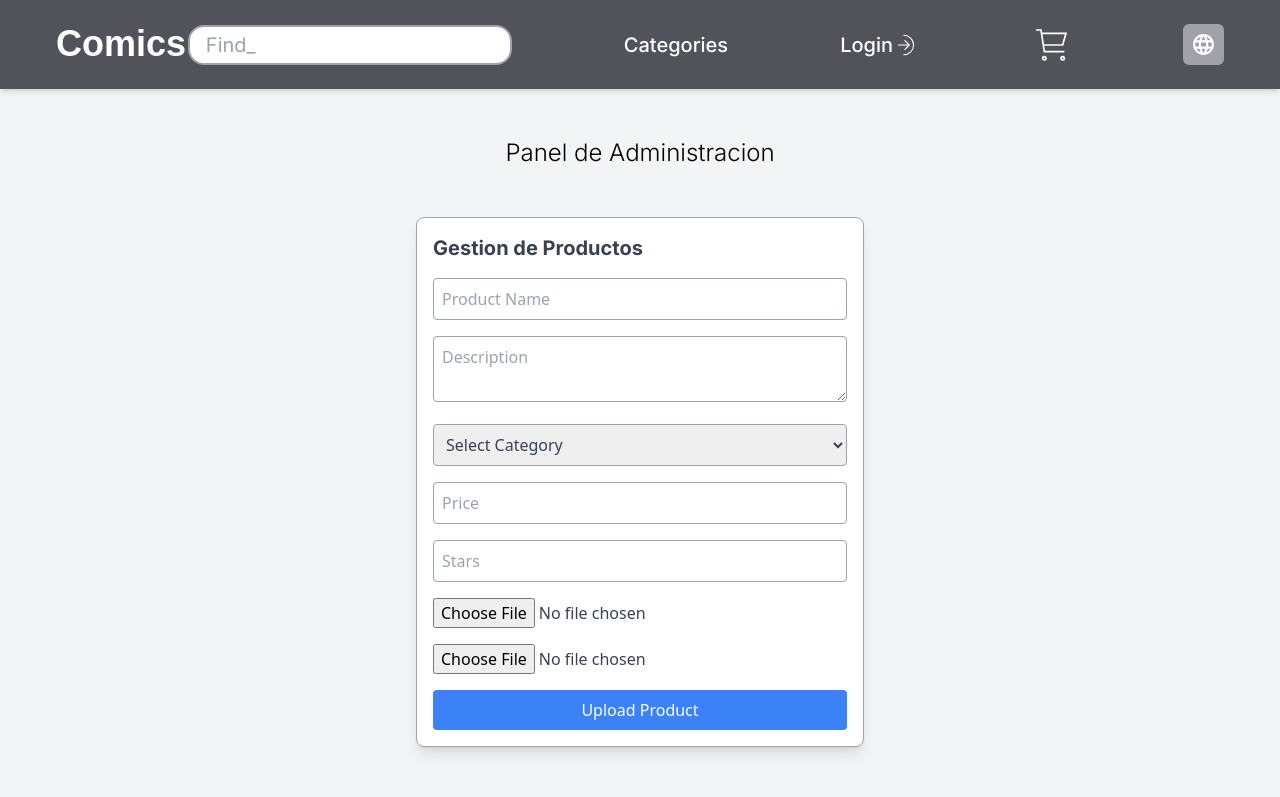
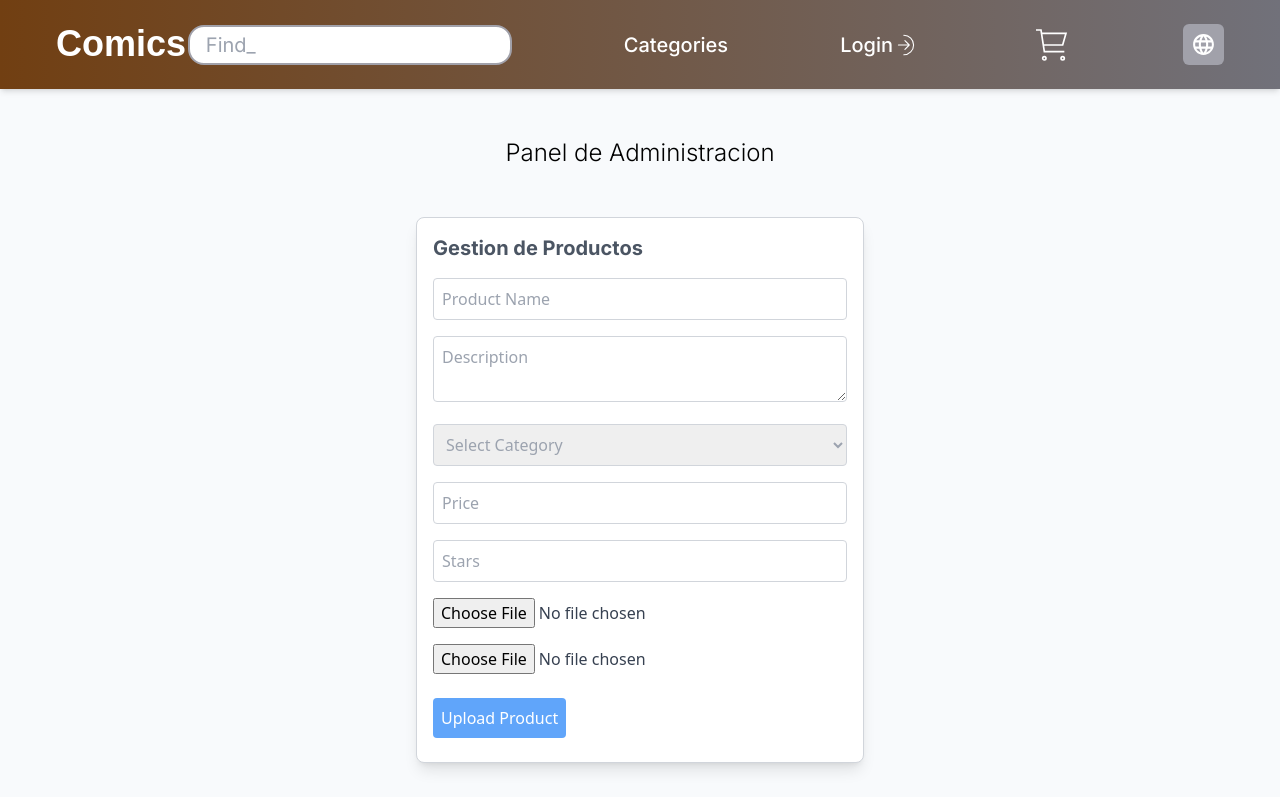
Before and after one commit to Danil22May/P3-Digital-Academy-Project-ComicsShop-Frontend, a React (Vite) app: page /admin in a window 1280 px wide. Shown: the top 797 px of the page. Built offline with nearby package versions, Linux system fonts and the light colour scheme; a web font is replaced by a local one.

Commit message:
products added and small design fixes

```diff
--- a/src/App.jsx
+++ b/src/App.jsx
@@ -12,7 +12,7 @@ import { AuthProvider } from "./AuthContext";
 function App() {
   return (
     <AuthProvider>
-      <div className="min-h-screen bg-gray-100">
+      <div className="min-h-screen bg-slate-50">
         <Navbar />
         <Routes>
           <Route exact path="/" element={<Home />} />
--- a/src/components/Carousel.jsx
+++ b/src/components/Carousel.jsx
@@ -17,14 +17,14 @@ export default function Carousel() {
   useEffect(() => {
     const interval = setInterval(() => {
       setCurrentIndex((prevIndex) => (prevIndex + 1) % images.length);
-    }, 5000);
+    }, 10000);
 
     return () => clearInterval(interval);
   }, []);
 
   const handlePrevious = () => {
     setCurrentIndex((prevIndex) =>
-      prevIndex === 0 ? images.length - 1 : prevIndex - 1
+      prevIndex === 0 ? images.length - 1 : prevIndex - 1,
     );
   };
 
@@ -33,7 +33,7 @@ export default function Carousel() {
   };
 
   return (
-    <div className="border-4 border-gray-300 my-10 sm:m-10 relative w-90 h-44 overflow-hidden rounded-xl shadow">
+    <div className="w-90 relative my-10 h-44 overflow-hidden rounded-xl border-4 border-gray-300 shadow sm:m-10">
       <div
         className="flex transition-transform duration-500"
         style={{ transform: `translateX(-${currentIndex * 100}%)` }}
@@ -42,25 +42,25 @@ export default function Carousel() {
           <a
             href={href[index]}
             target="_blank"
-            className="w-full h-full flex-shrink-0 z-0"
+            className="z-0 h-full w-full flex-shrink-0"
             key={index}
           >
             <img
               src={src}
               alt={`Slide ${index + 1}`}
-              className="w-full object-cover z-0"
+              className="z-0 w-full object-cover"
             />
           </a>
         ))}
       </div>
       <button
-        className="absolute left-4 top-1/2 transform -translate-y-1/2 bg-white rounded-full p-2 shadow"
+        className="absolute left-4 top-1/2 -translate-y-1/2 transform rounded-full bg-white p-2 shadow"
         onClick={handlePrevious}
       >
         &lt;
       </button>
       <button
-        className="absolute right-4 top-1/2 transform -translate-y-1/2 bg-white rounded-full p-2 shadow"
+        className="absolute right-4 top-1/2 -translate-y-1/2 transform rounded-full bg-white p-2 shadow"
         onClick={handleNext}
       >
         &gt;
--- a/src/components/Home.jsx
+++ b/src/components/Home.jsx
@@ -9,7 +9,7 @@ export default function Home() {
   const [products, setProducts] = useState(null);
   const fetchProduct = async () => {
     const response = await fetch(
-      `http://localhost:8080/api/v1/products?page=0&limit=10`,
+      `http://localhost:8080/api/v1/products?page=0&limit=100`,
       {
         method: "GET",
         headers: {
@@ -32,13 +32,19 @@ export default function Home() {
   }, []);
 
   if (!products) {
-    return <div>Loading...</div>;
+    return <div className="text-center text-2xl">Loading...</div>;
   }
 
   return (
     <>
+      <h1 className="mx-auto my-10 w-[900px] scroll-m-20 text-center text-4xl font-extrabold tracking-tight lg:text-5xl">
+        Your Best <span className="text-yellow-900"> Comics Shop</span>
+      </h1>
       <Carousel />
       <hr className="mx-auto my-10 w-96 border-2" />
+      <h2 className="scroll-m-20 pb-2 text-center text-3xl font-semibold tracking-tight first:mt-0">
+        All Products
+      </h2>
       <div className="m-4 grid grid-cols-1 gap-4 sm:grid-cols-2 md:m-10 xl:grid-cols-3 2xl:grid-cols-4">
         {products.map((product) => (
           <Card
--- a/src/components/Navbar.jsx
+++ b/src/components/Navbar.jsx
@@ -3,7 +3,7 @@ import { Link } from "react-router-dom";
 
 function Navbar() {
   return (
-    <div className="flex-wrap bg-zinc-600 p-6 px-14 shadow-md md:flex md:justify-between">
+    <div className="flex-wrap bg-gradient-to-l from-zinc-500 to-yellow-900 p-6 px-14 shadow-md md:flex md:justify-between">
       <h1 className="inria-sans-bold mb-4 cursor-pointer text-3xl text-white sm:text-4xl md:mb-0">
         <Link to="/">Comics</Link>
       </h1>
--- a/src/components/OfferButton.jsx
+++ b/src/components/OfferButton.jsx
@@ -3,7 +3,7 @@
 export default function OfferButton({ text }) {
   return (
     <>
-      <button className="rounded border-4 border-gray-500 bg-gray-400 px-4 py-2 font-medium text-gray-100">
+      <button className="rounded border-2 border-gray-500 bg-gray-400 px-8 py-2 font-medium text-white">
         {text}
       </button>
     </>
--- a/src/components/ProductPage.jsx
+++ b/src/components/ProductPage.jsx
@@ -1,6 +1,5 @@
 import { useEffect, useState } from "react";
 import Card from "./Card";
-import image from "./comics_batman.jpg";
 import { useSearchParams } from "react-router-dom";
 
 const ProductPage = () => {
@@ -30,6 +29,7 @@ const ProductPage = () => {
 
     const newProduct = await response.json();
     setProduct(newProduct);
+    console.log(newProduct);
   };
 
   useEffect(() => {
@@ -78,7 +78,7 @@ const ProductPage = () => {
               {[...Array(5)].map((_, i) => (
                 <svg
                   key={i}
-                  className={`h-5 w-5 ${i < Math.floor(product.rating) ? "text-yellow-400" : "text-gray-300"}`}
+                  className={`h-5 w-5 ${i < Math.floor(product.stars) ? "text-yellow-400" : "text-gray-300"}`}
                   fill="currentColor"
                   viewBox="0 0 20 20"
                 >
--- a/src/components/UploadForm.jsx
+++ b/src/components/UploadForm.jsx
@@ -4,6 +4,7 @@ import { ref, uploadBytes, getDownloadURL } from "firebase/storage";
 
 const UploadForm = () => {
   const [created, setCreated] = useState(false);
+  const [isLoading, setIsLoading] = useState(false);
   const [formData, setFormData] = useState({
     name: "",
     description: "",
@@ -34,6 +35,7 @@ const UploadForm = () => {
 
   const handleSubmit = async (e) => {
     e.preventDefault();
+    setIsLoading(true);
 
     const image1URL = await uploadImage(formData.image1);
     const image2URL = await uploadImage(formData.image2);
@@ -42,6 +44,7 @@ const UploadForm = () => {
       name: formData.name,
       description: formData.description,
       category: formData.category,
+      stars: formData.stars,
       price: parseFloat(formData.price),
       imageUrl1: image1URL,
       imageUrl2: image2URL,
@@ -57,7 +60,11 @@ const UploadForm = () => {
       .then((response) => response.json())
       .then((data) => {
         console.log("Product created:", data);
+        setIsLoading(false);
         setCreated(true);
+        setTimeout(() => {
+          setCreated(false);
+        }, 5000);
       })
       .catch((error) => console.error("Error:", error));
   };
@@ -65,9 +72,11 @@ const UploadForm = () => {
   return (
     <form
       onSubmit={handleSubmit}
-      className="mx-auto max-w-md rounded-lg border border-gray-400 bg-white p-4 text-gray-700 shadow-lg"
+      className="mx-auto max-w-md rounded-lg border border-gray-300 bg-white p-4 text-gray-700 shadow-lg"
     >
-      <h2 className="inter mb-4 text-xl font-bold">Gestion de Productos</h2>
+      <h2 className="inter mb-4 text-xl font-bold text-gray-600">
+        Gestion de Productos
+      </h2>
 
       <input
         type="text"
@@ -76,7 +85,7 @@ const UploadForm = () => {
         value={formData.name}
         onChange={handleChange}
         required
-        className="mb-4 w-full rounded border border-gray-400 p-2"
+        className="mb-4 w-full rounded border border-gray-300 p-2"
       />
 
       <textarea
@@ -85,7 +94,7 @@ const UploadForm = () => {
         value={formData.description}
         onChange={handleChange}
         required
-        className="mb-4 w-full rounded border border-gray-400 p-2"
+        className="mb-4 w-full rounded border border-gray-300 p-2"
       />
 
       <select
@@ -93,7 +102,7 @@ const UploadForm = () => {
         value={formData.category}
         onChange={handleChange}
         required
-        className="mb-4 w-full rounded border border-gray-400 p-2"
+        className="mb-4 w-full rounded border border-gray-300 p-2 text-gray-400"
       >
         <option value="">Select Category</option>
         {categories.map((category) => (
@@ -110,7 +119,7 @@ const UploadForm = () => {
         value={formData.price}
         onChange={handleChange}
         required
-        className="mb-4 w-full rounded border border-gray-400 p-2"
+        className="mb-4 w-full rounded border border-gray-300 p-2"
       />
       <input
         type="number"
@@ -121,7 +130,7 @@ const UploadForm = () => {
         value={formData.stars}
         onChange={handleChange}
         required
-        className="mb-4 w-full rounded border border-gray-400 p-2"
+        className="mb-4 w-full rounded border border-gray-300 p-2"
       />
 
       <input
@@ -137,12 +146,12 @@ const UploadForm = () => {
         name="image2"
         accept="image/*"
         onChange={handleChange}
-        className="mb-4"
+        className="mb-4 border-gray-300"
       />
 
       <button
         type="submit"
-        className="w-full rounded bg-blue-500 p-2 text-white transition duration-200 hover:bg-blue-600"
+        className="my-2 rounded bg-blue-400 p-2 text-white transition duration-200 hover:bg-blue-600"
       >
         Upload Product
       </button>
@@ -151,6 +160,11 @@ const UploadForm = () => {
           Product created
         </h1>
       ) : null}
+      {isLoading ? (
+        <h1 className="p-7 text-center text-2xl font-semibold text-yellow-600">
+          Loading . . .
+        </h1>
+      ) : null}
     </form>
   );
 };
```
